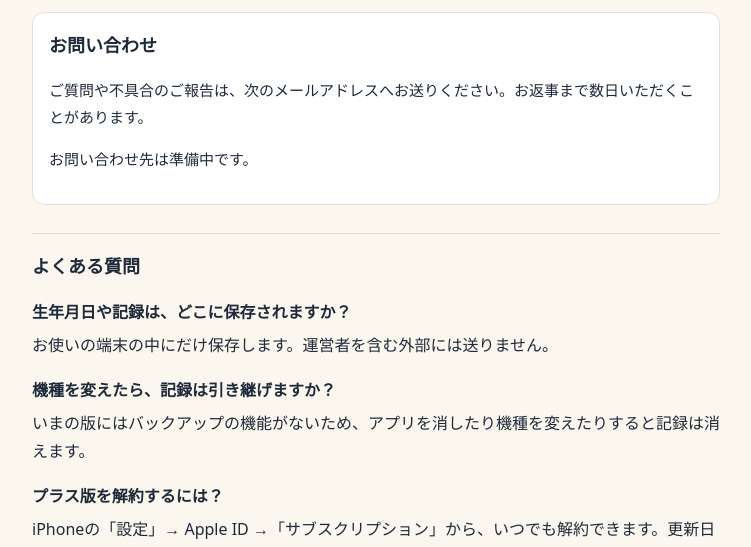
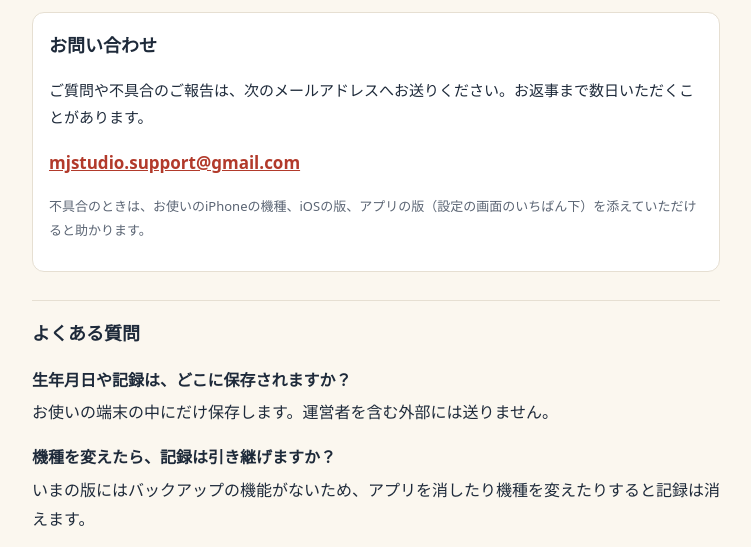
Before and after one commit to mjshine777-netizen/koyomi-biyori, a plain HTML site: page index.html in a window 1280 px wide. Shown: the part 252-799 px from the top of the page, without its empty margins (264-1015 px from the left). Drawn offline with Linux system fonts and the light colour scheme.

Commit message:
サポートページに問い合わせ先を記入
Co-Authored-By: Claude Opus 5.5 <noreply@anthropic.com>
Claude-Session: https://claude.ai/code/session_016UMR5NTq5dhsRu9YbCSDdN

```diff
--- a/index.html
+++ b/index.html
@@ -37,7 +37,7 @@ footer{margin-top:40px;color:var(--soft);font-size:12px}
 <h1>サポート</h1>
 <p>こよみ日和は、六曜・選日・九星などの暦の言い伝えをもとに、今日の過ごし方とやりたいことの日取りを考えるための習慣アプリです。</p>
 <div class="card"><h2 style="border:0;margin-top:0;padding-top:0">お問い合わせ</h2>
-<p>ご質問や不具合のご報告は、次のメールアドレスへお送りください。お返事まで数日いただくことがあります。</p><p>お問い合わせ先は準備中です。</p></div>
+<p>ご質問や不具合のご報告は、次のメールアドレスへお送りください。お返事まで数日いただくことがあります。</p><p class="mail"><a href="mailto:mjstudio.support@gmail.com">mjstudio.support@gmail.com</a></p><p class="soft">不具合のときは、お使いのiPhoneの機種、iOSの版、アプリの版（設定の画面のいちばん下）を添えていただけると助かります。</p></div>
 <h2>よくある質問</h2>
 <dl><dt>生年月日や記録は、どこに保存されますか？</dt><dd>お使いの端末の中にだけ保存します。運営者を含む外部には送りません。</dd><dt>機種を変えたら、記録は引き継げますか？</dt><dd>いまの版にはバックアップの機能がないため、アプリを消したり機種を変えたりすると記録は消えます。</dd><dt>プラス版を解約するには？</dt><dd>iPhoneの「設定」→ Apple ID →「サブスクリプション」から、いつでも解約できます。更新日の24時間前までに解約すると、次の請求はありません。アプリを消しただけでは解約になりません。</dd><dt>機種を変えたら、プラス版はどうなりますか？</dt><dd>同じApple IDでサインインした端末で、アプリの「こよみ日和プラス」の画面から「購入を復元」を押すと、続けて使えます。</dd><dt>ホーム画面のウィジェットが更新されません</dt><dd>アプリを一度開くと、この先7日分の判定がウィジェットに入ります。7日より長く開かなかったときは「アプリを開いて更新」と表示されます。</dd><dt>表示される判定は当たりますか？</dt><dd>判定は暦の言い伝えを楽しむための指針で、結果を約束するものではありません。決めるのは、いつもあなたです。</dd></dl>
 <footer>© 2026 こよみ日和</footer>
```
